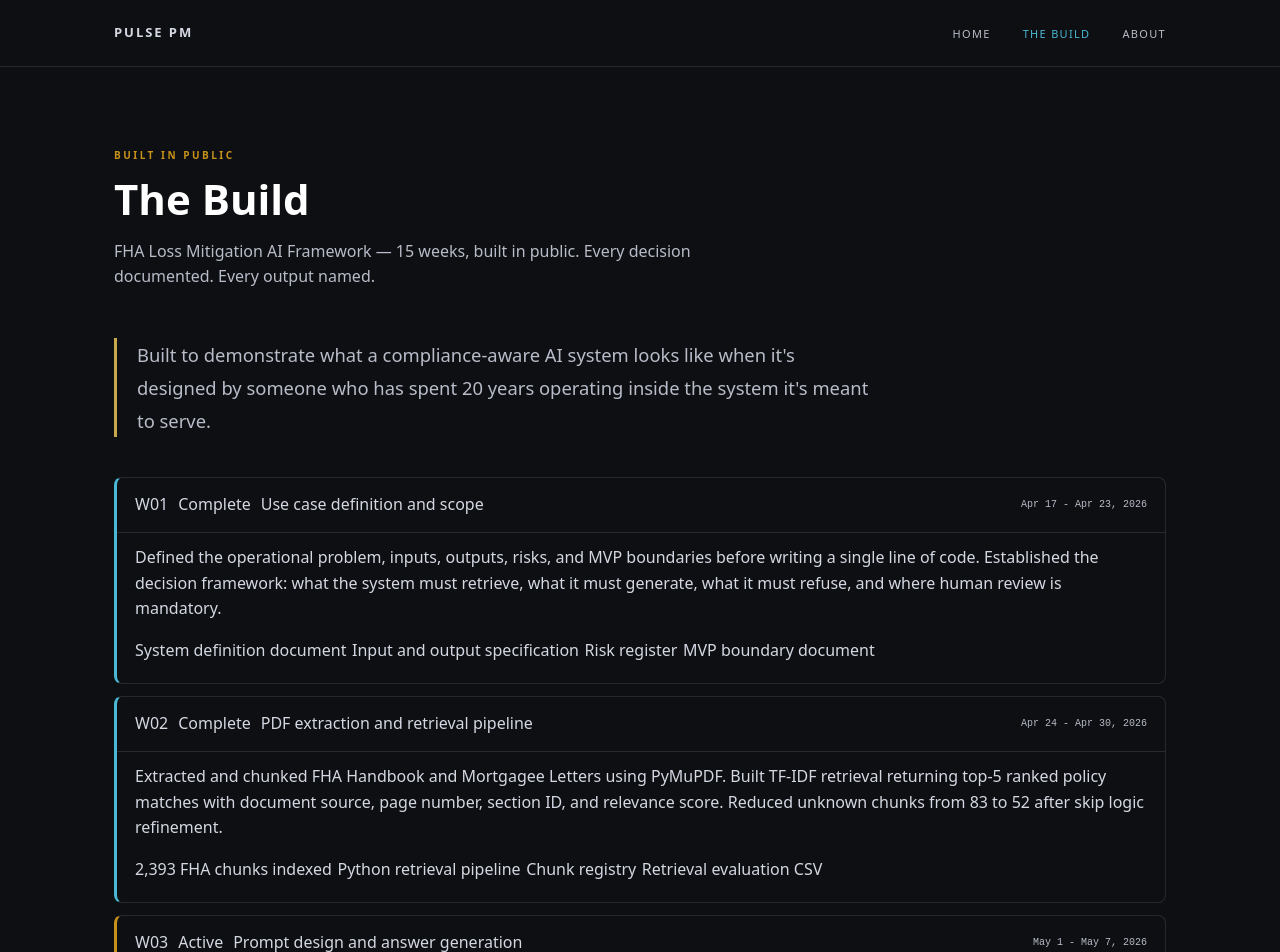
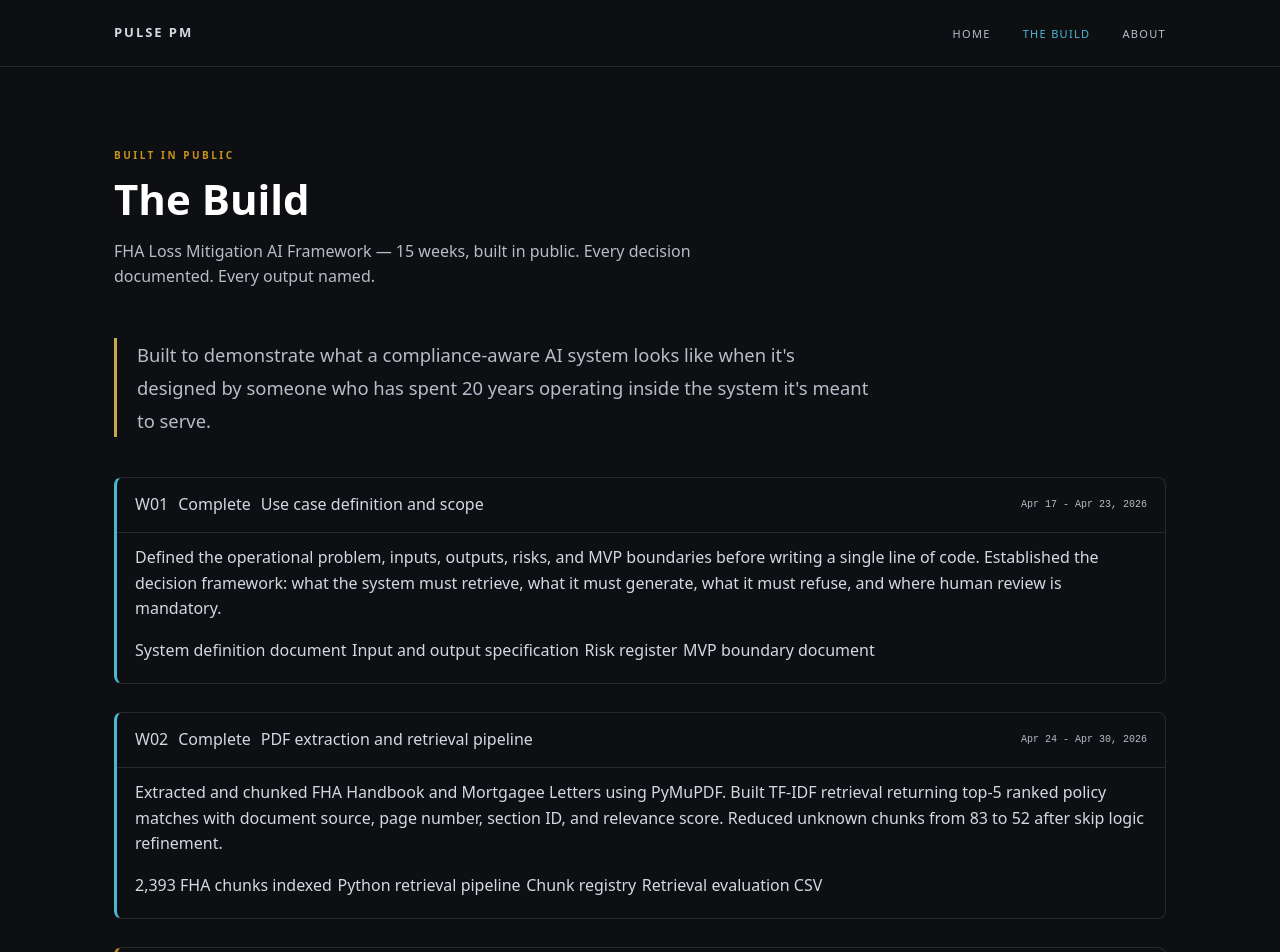
Before and after one commit to blendedpages-bq/pulse-pm, a React (Vite) app: page /build in a window 1280 px wide. Shown: the top 952 px of the page. Built offline with nearby package versions, Linux system fonts and the light colour scheme.

Commit message:
fix: remove stray period, week card spacing

```diff
--- a/src/index.css
+++ b/src/index.css
@@ -216,7 +216,7 @@ nav {
 
 .week-card.complete { border-left: 3px solid var(--teal); }
 .week-card.active   { border-left: 3px solid var(--amber); }
-.
+
 
 /* ── SPACING FIXES ── */
 .hero-section { padding-bottom: 0; }
@@ -224,6 +224,9 @@ nav {
 .body-text + .body-text { margin-top: 16px; }
 
 /* ── WEEK CARD LAYOUT FIX ── */
+.week-card {
+  margin-bottom: 1rem;
+}
 .week-header {
   display: flex;
   align-items: center;
```
